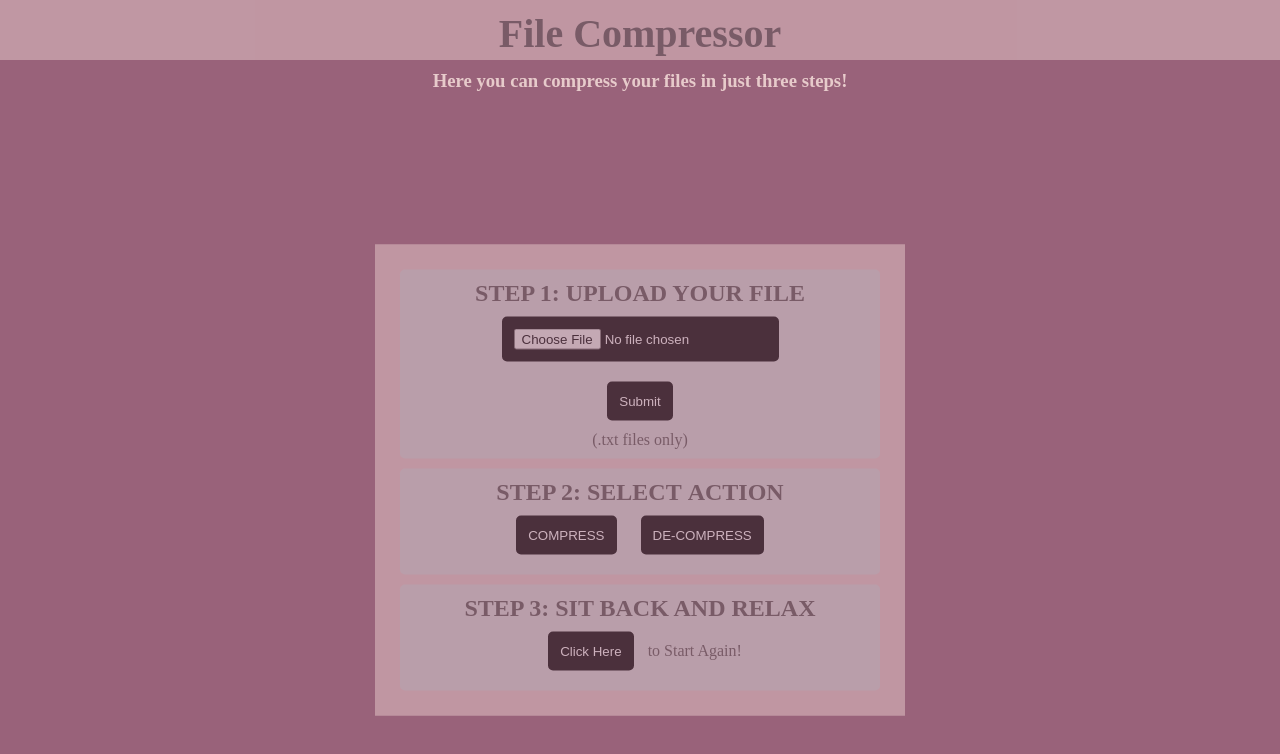
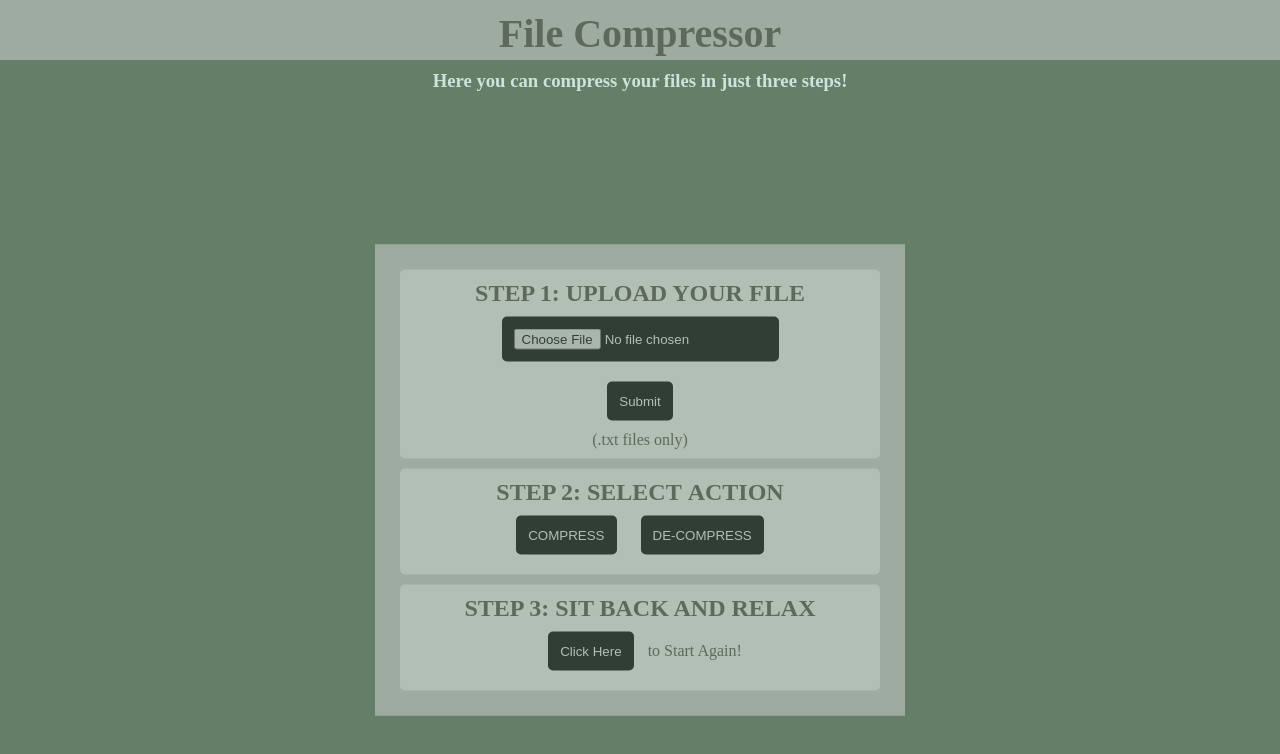
Before and after one commit to riyadutta3/fileCompressor, a plain HTML site: page index.html in a window 1280 px wide. Drawn offline with Linux system fonts and the light colour scheme.

Commit message:
Update style.css

```diff
--- a/style.css
+++ b/style.css
@@ -12,21 +12,22 @@
 }
 
 body{
-    background-color: #99627A;
+    background-color: #647E68;
     background-repeat: no-repeat;
     background-size: cover;
+
 }
 
 .div1{
     height:60px;
-    background-color: #E7CBCB;
+    background-color: #D8D8D8;
     opacity: 0.5;
 }
 
 .h2{
     margin: 10px;
     size: 20px;
-    color: #E7CBCB;
+    color: #CBE4DE;
 }
 
 #heading {
@@ -40,16 +41,17 @@ body{
 
 
 .center {
-        border: 5px solid #E7CBCB;
+        border: 5px solid #D8D8D8;
         position: absolute;
         top: 60%;
         left: 50%;
         opacity: 0.5;
         transform: translate(-50%, -50%);
         padding: 10px;
-        background-color: #E7CBCB;
+        background-color: #D8D8D8;
         color: black;
         width: 500px;
+        color: rgb(90, 85, 85);
 }
 
 
@@ -70,7 +72,7 @@ body{
 
 .box{
     box-sizing: border-box;
-    background-color: rgb(218, 219, 219);
+    background-color: white;
     margin: 10px;
     padding: 10px;
     border-radius: 5px;
```
